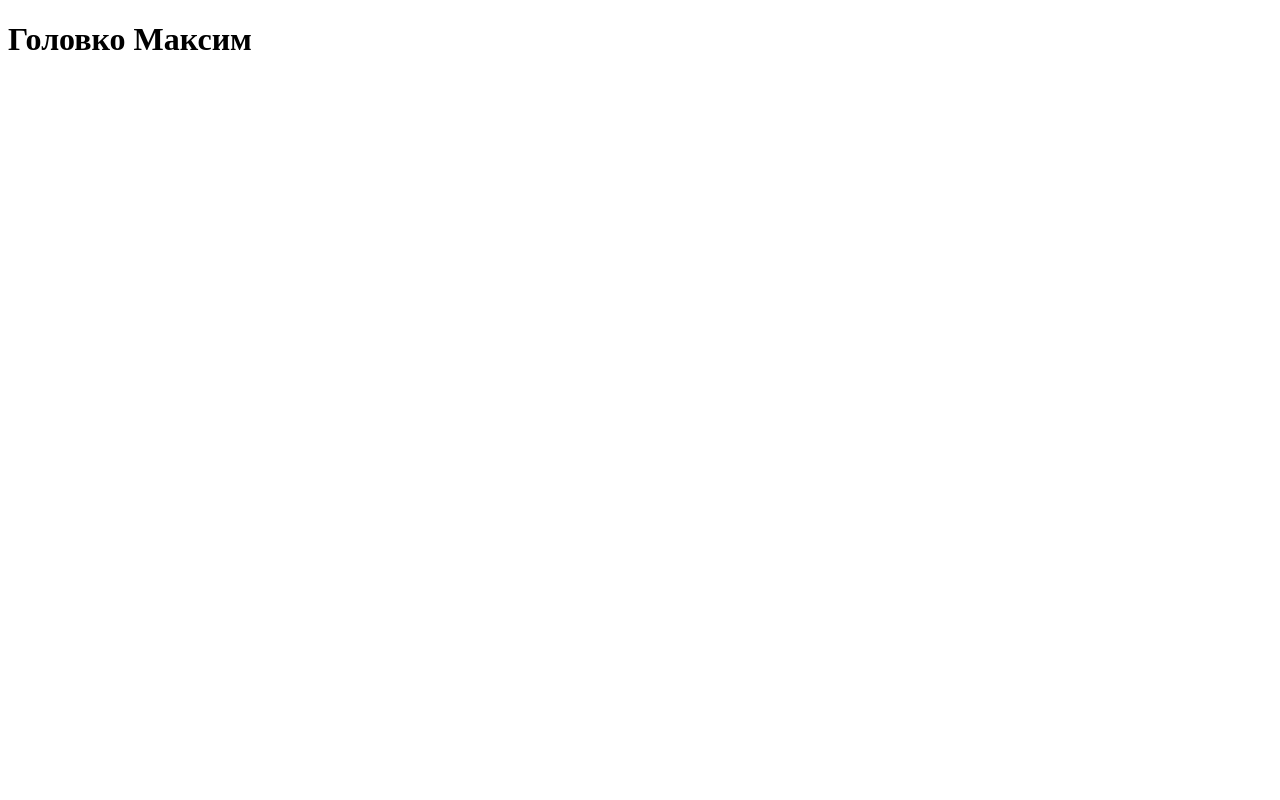
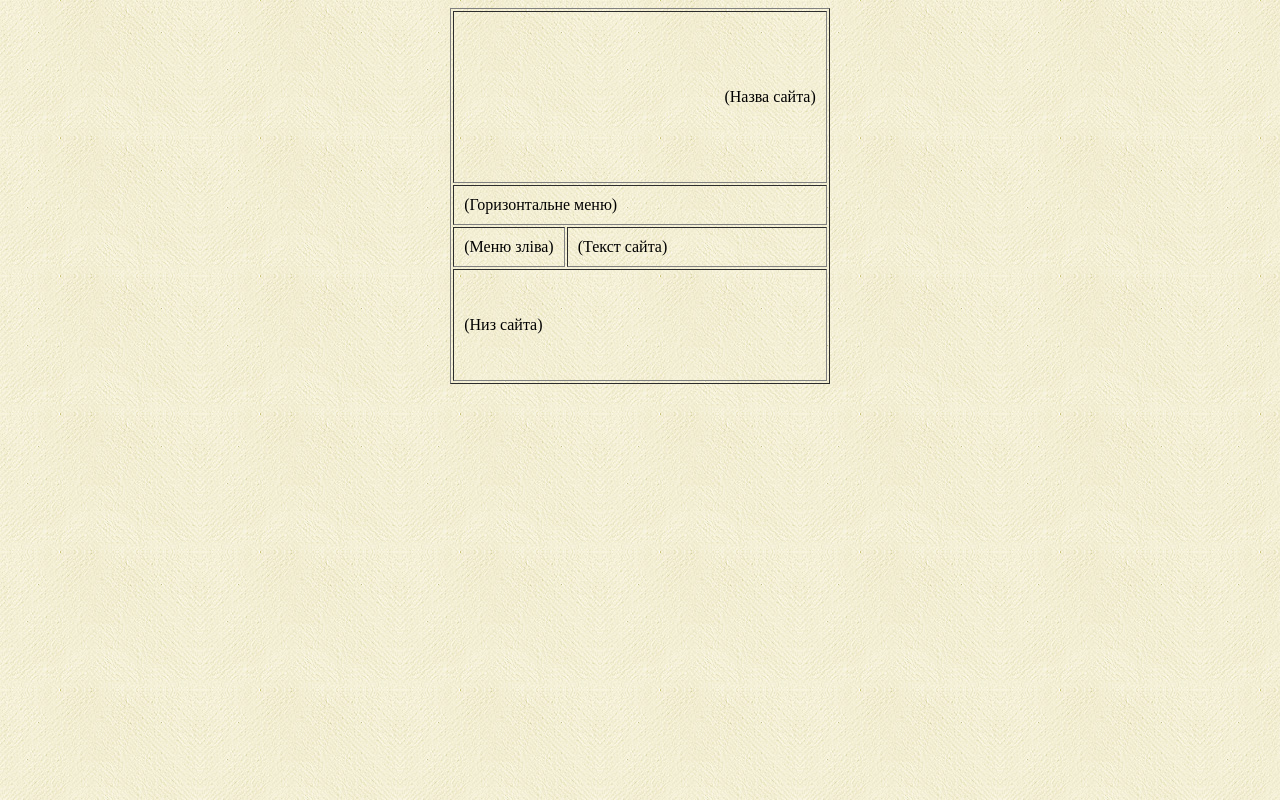
Before and after one commit to holovko1/holovko1.github.io, a plain HTML site: page index.html in a window 1280 px wide. Drawn offline with Linux system fonts and the light colour scheme.

Commit message:
04 - Створити Каркас сайта

```diff
--- a/index.html
+++ b/index.html
@@ -5,8 +5,22 @@
     <meta http-equiv="X-UA-Compatible" content="IE=edge">
     <meta name="viewport" content="width=device-width, initial-scale=1.0">
     <title>Сайт web-студії "WEB-DECO"</title>
-</head>
-<body>
-    <h1>Головко Максим</h1>
+</headgir>
+<body background="images/bg.jpg">
+<table border="1" align="center" cellpadding="10" >
+    <tr>
+        <td colspan="2" height="150" align="right">(Назва сайта)</td>
+    </tr>
+    <tr>
+        <td colspan="2">(Горизонтальне меню)</td>
+    </tr>
+    <tr>
+        <td width="30%" valign="top" >(Меню зліва)</td>
+        <td width="70%">(Текст сайта)</td>
+    </tr>
+    <tr>
+        <td colspan="2" valign="middle" height="90">(Низ сайта)</td>
+    </tr>
+</table>
 </body>
 </html>
```
